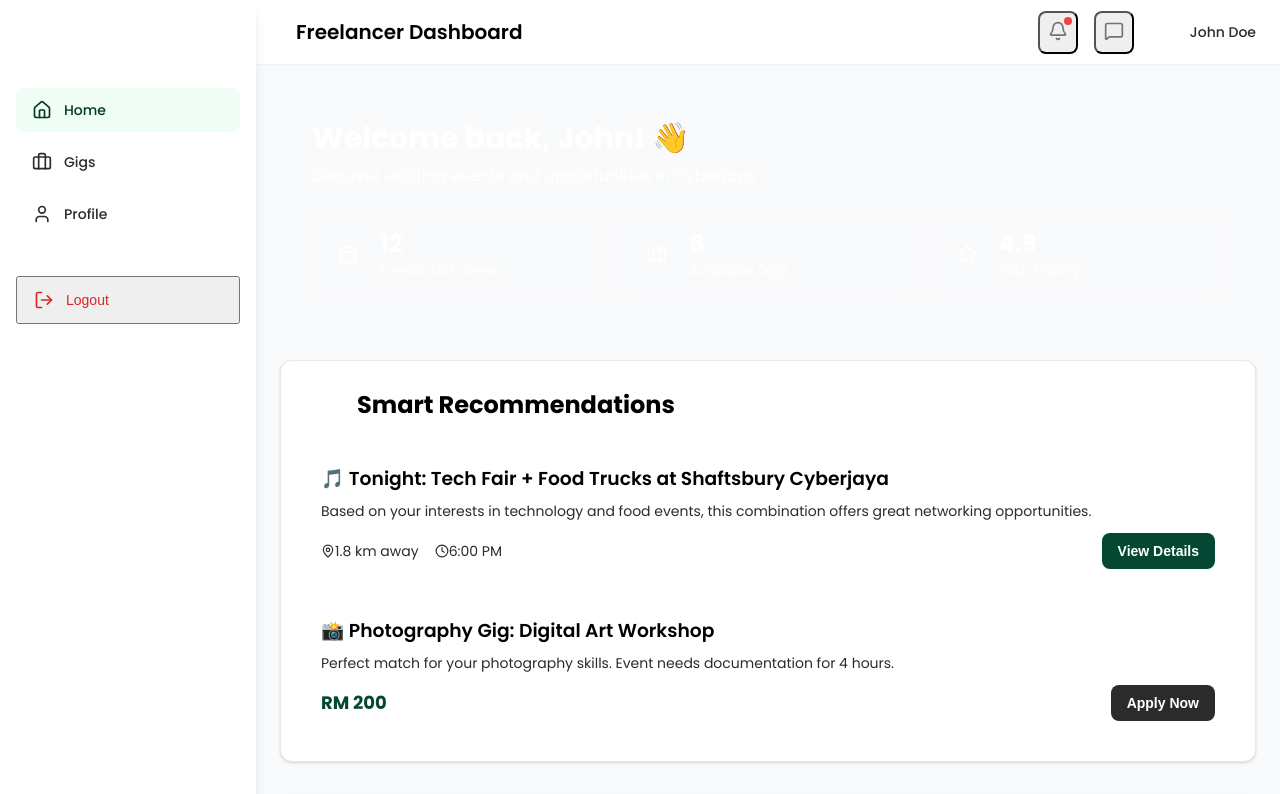
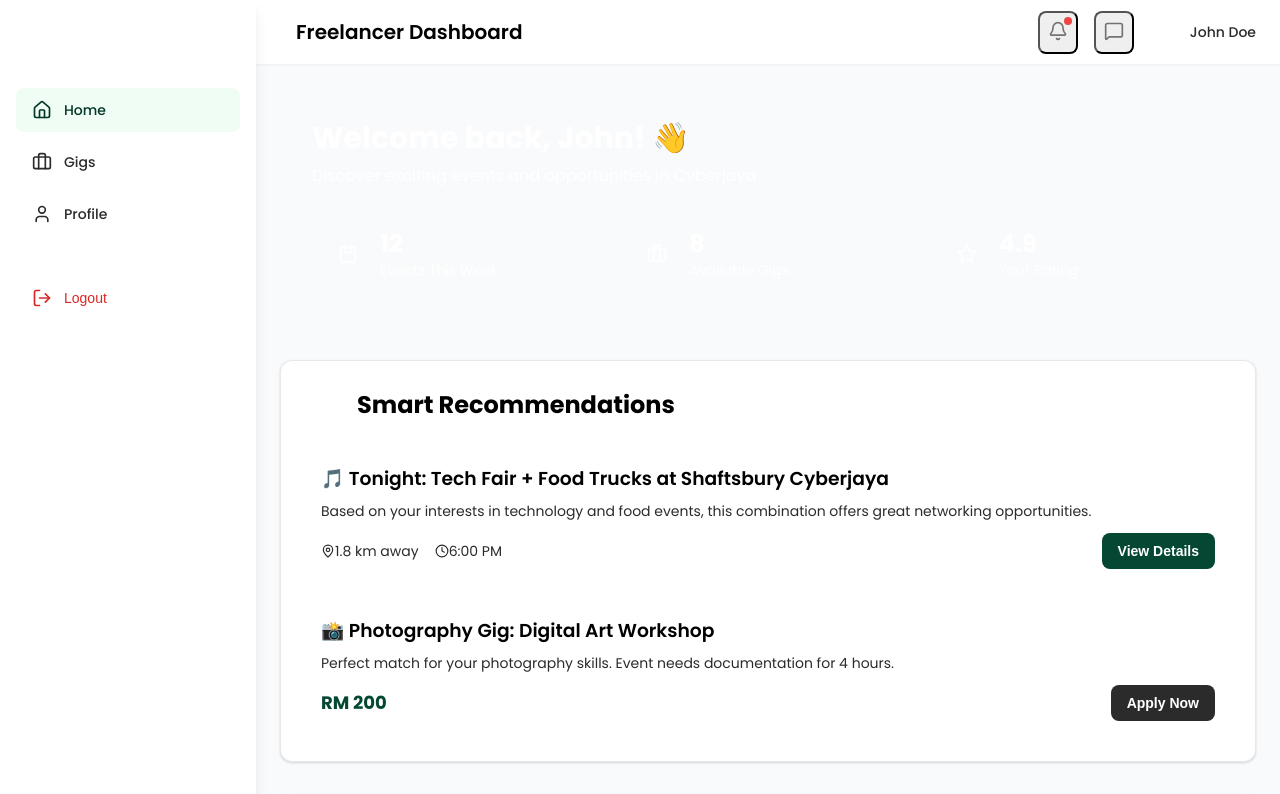
Before and after one commit to jocelyngan2005/CyberLink, a React (Vite) app: page /freelancer in a window 1280 px wide. Shown: the top 794 px of the page. Built offline with nearby package versions, Linux system fonts and the light colour scheme.

Commit message:
Enhance DashboardLayout button styles with transparent background and outline removal; add utility classes for transparent background, border none, and outline none in CSS

```diff
--- a/src/components/DashboardLayout.jsx
+++ b/src/components/DashboardLayout.jsx
@@ -62,7 +62,7 @@ const DashboardLayout = ({ children, sidebarItems, title }) => {
         <div className="p-4">
           <button
             onClick={handleLogout}
-            className="flex items-center space-x-3 w-full px-4 py-3 text-sm font-medium text-red-600 hover:text-red-700 transition-colors duration-200"
+            className="flex items-center space-x-3 w-full px-4 py-3 text-sm font-medium text-red-600 hover:text-red-700 transition-colors duration-200 bg-transparent border-none outline-none"
           >
             <LogOut size={20} />
             <span>Logout</span>
--- a/src/index.css
+++ b/src/index.css
@@ -475,6 +475,10 @@ body {
   background-color: white;
 }
 
+.bg-transparent {
+  background-color: transparent;
+}
+
 .bg-gray-50 {
   background-color: var(--gray-50);
 }
@@ -872,6 +876,10 @@ body {
 /* Border */
 .border {
   border-width: 1px;
+}
+
+.border-none {
+  border: none;
 }
 
 .border-2 {
@@ -1278,6 +1286,11 @@ body {
   cursor: pointer;
 }
 
+/* Outline */
+.outline-none {
+  outline: none;
+}
+
 /* Opacity */
 .opacity-5 {
   opacity: 0.05;
@@ -1327,6 +1340,7 @@ body {
   display: -webkit-box;
   -webkit-box-orient: vertical;
   -webkit-line-clamp: 2;
+  line-clamp: 2;
 }
 
 /* Form Elements */
```
Also changed, not shown: 1 other file (tests, documents, lock files or other folders).
